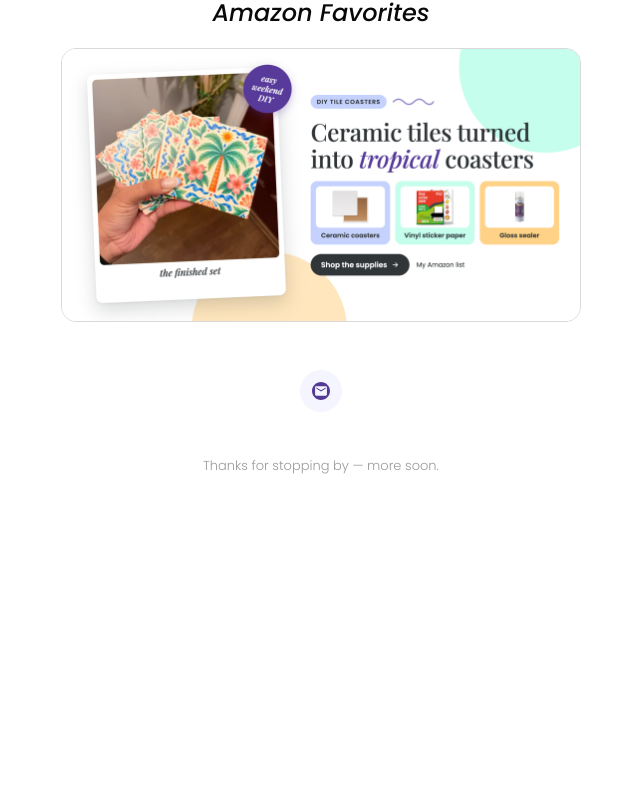
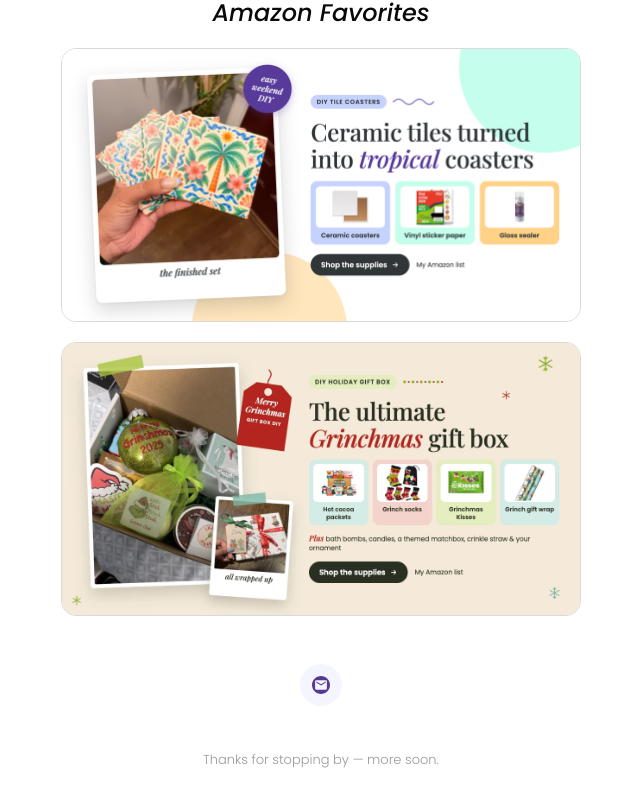
Before and after one commit to reahr/personal-website-v2, an Angular app: page /links in a window 1280 px wide. Shown: the part 599-1406 px from the top of the page, without its empty margins (319-959 px from the left). Before the commit the page ends 1194 px from the top, so only its background shows below. Built offline with nearby package versions, Linux system fonts and the light colour scheme; a web font is replaced by a local one.

Commit message:
add grinchmas box

```diff
--- a/src/app/links/link-redirects.ts
+++ b/src/app/links/link-redirects.ts
@@ -2,5 +2,6 @@
 // (e.g. reahr.com/links/tile-coasters-diy) and for project cards on the
 // links page that point at the same destination.
 export const LINK_REDIRECTS: Record<string, string> = {
-  'tile-coasters-diy': 'https://www.amazon.com/shop/reahhr/list/3HO69M55BLA1A?tag=onamzreahrajm-20&ref_=aip_sf_list_spv_ons_mixed_d&ccs_id=e821c7e1-b8fb-4bb2-8c7f-251374121e32'
+  'tile-coasters-diy': 'https://www.amazon.com/shop/reahhr/list/3HO69M55BLA1A?tag=onamzreahrajm-20&ref_=aip_sf_list_spv_ons_mixed_d&ccs_id=e821c7e1-b8fb-4bb2-8c7f-251374121e32',
+  'grinchmas-party-box': 'https://www.amazon.com/shop/reahhr/list/15QBE6B7CK1JI?tag=reahrajmang-20&ref_=aip_sf_list_spv_ofs_mixed_d&ccs_id=f3050eb6-6e15-4a97-a7f3-1b557e1ad564'
 };
--- a/src/app/links/links.component.ts
+++ b/src/app/links/links.component.ts
@@ -34,6 +34,11 @@
       alt: 'DIY Tile Coasters project card: ceramic tiles turned into tropical coasters',
       image: 'assets/img/projects/tile-coasters-diy.png',
       href: LINK_REDIRECTS['tile-coasters-diy']
+    },
+    {
+      alt: 'The Ultimate Grinchmas Gift Box project card: DIY holiday gift box supplies',
+      image: 'assets/img/projects/grinchmas-gift-box.webp',
+      href: LINK_REDIRECTS['grinchmas-party-box']
     }
   ];
 }
```
Also changed, not shown: src/assets/img/projects/grinchmas-gift-box.webp (added).
